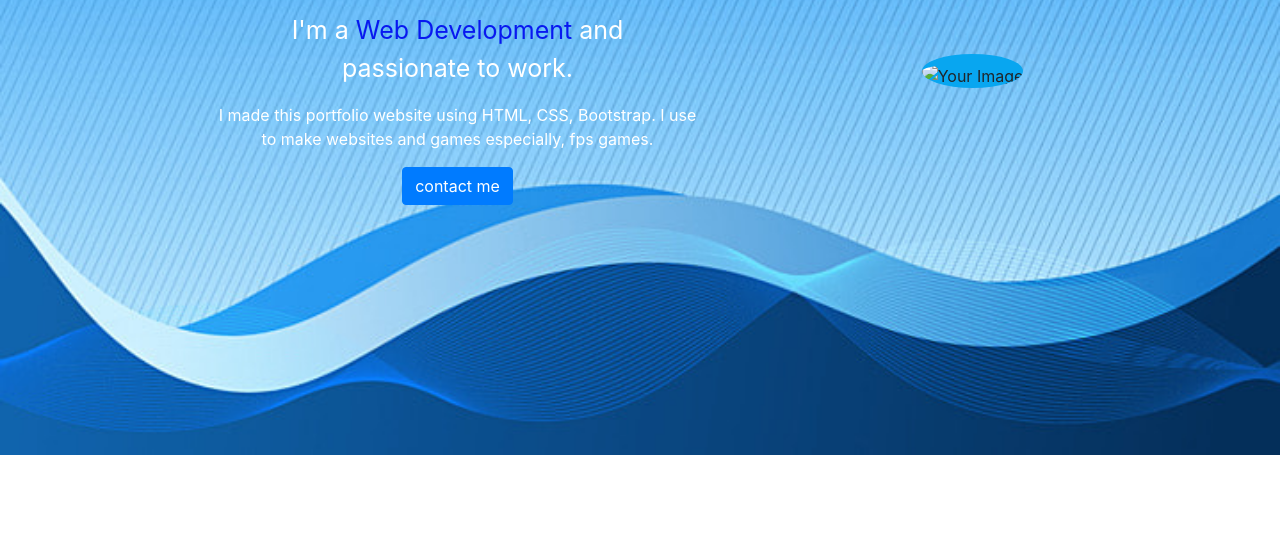
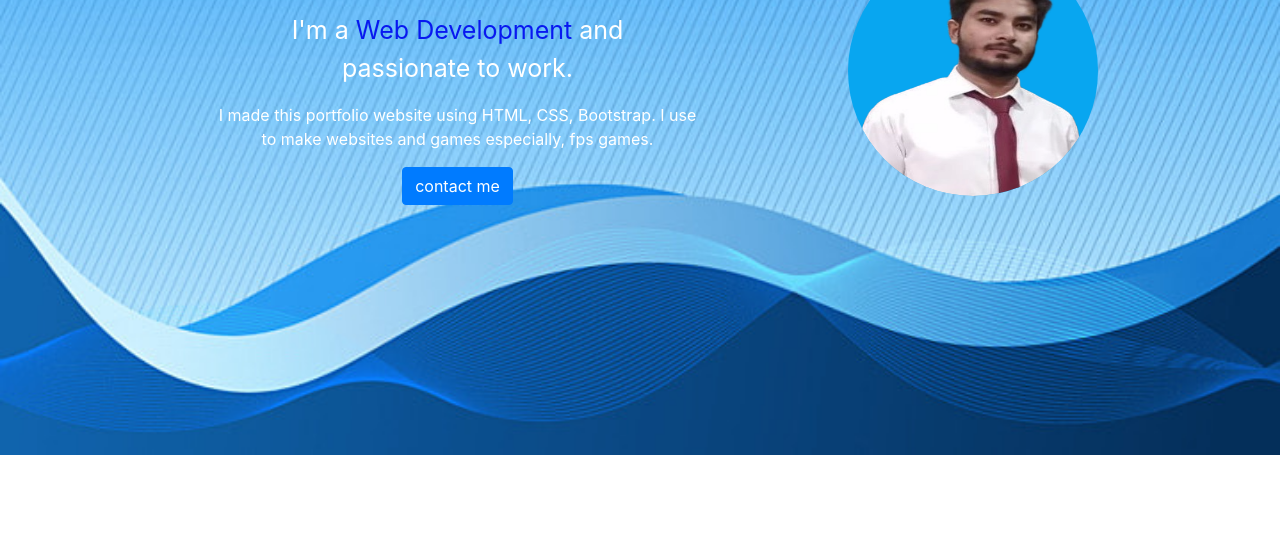
Before and after one commit to RonishGhouri/Ronish_Portfolio, a plain HTML site: page index.html in a window 1280 px wide. Shown: the part 264-800 px from the top of the page. Drawn offline with nearby package versions, Linux system fonts and the light colour scheme; files whose address does not match are found by name.

Commit message:
Update index.html

```diff
--- a/index.html
+++ b/index.html
@@ -49,7 +49,7 @@
                     <a href="./contact.html" class="btn btn-primary">contact me</a>
                 </div>
                 <div class="col-md-6 text-center">
-                    <img src="./assets/c.png" alt="Your Image" class="rounded-circle" style="width: 250px; height: 250px;">
+                    <img src="./c.png" alt="Your Image" class="rounded-circle" style="width: 250px; height: 250px;">
                 </div>
             </div>
         </div>
```
